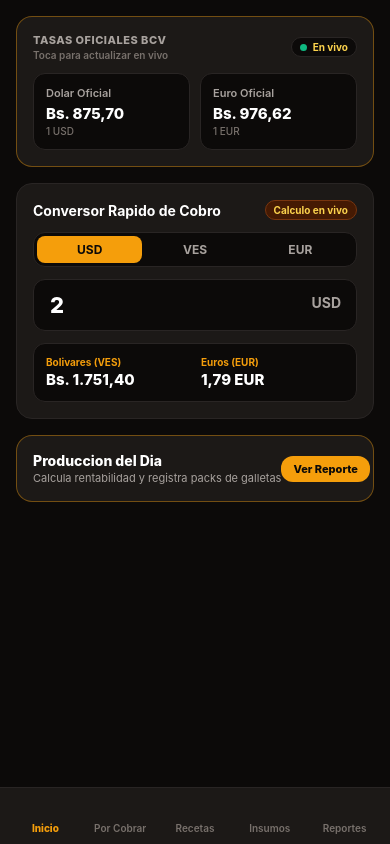
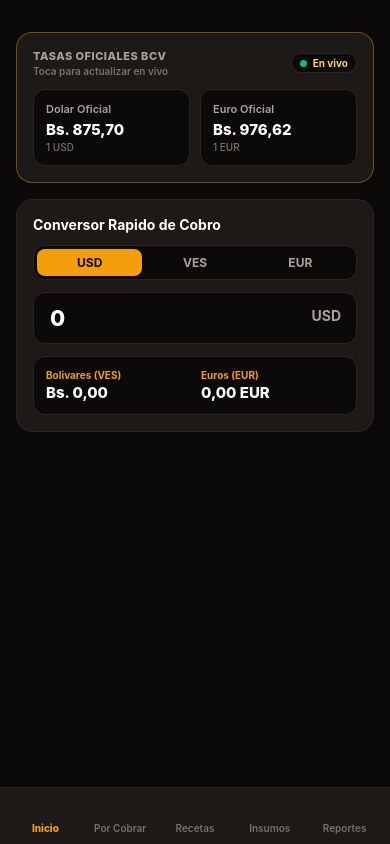
Before and after one commit to Raxcs/Imperio-Galletil, a React Native app: screen / in a window 390 px wide. Built offline with nearby package versions, Linux system fonts and the light colour scheme; no server answers; the database is empty; some icons are missing.

Commit message:
feat: optimizar conversor con conversion automatica al alternar divisas y retirar banner redundante

```diff
--- a/App.tsx
+++ b/App.tsx
@@ -7,6 +7,7 @@ import {
   StatusBar,
   Modal,
   Alert,
+  Platform,
 } from 'react-native';
 import {
   SafeAreaProvider,
@@ -177,8 +178,12 @@ function MainAppContent() {
     };
   }, []);
 
+  const safeTopPadding = Platform.OS === 'android'
+    ? Math.max(insets.top, StatusBar.currentHeight || 24) + 8
+    : Math.max(insets.top, 16);
+
   return (
-    <View style={[styles.safeArea, { paddingTop: insets.top }]}>
+    <View style={[styles.safeArea, { paddingTop: safeTopPadding }]}>
       <StatusBar barStyle="light-content" backgroundColor="#09090b" />
 
       {/* Main Screen Content */}
--- a/src/screens/HomeScreen.tsx
+++ b/src/screens/HomeScreen.tsx
@@ -33,10 +33,48 @@ export const HomeScreen: React.FC<HomeScreenProps> = ({
   onNavigateToProduction,
 }) => {
   const [baseCurrency, setBaseCurrency] = useState<'USD' | 'VES' | 'EUR'>('USD');
-  const [amountStr, setAmountStr] = useState<string>('2');
+  const [amountStr, setAmountStr] = useState<string>('0');
   const [isSyncingRates, setIsSyncingRates] = useState(false);
 
   const numAmount = parseFloat(amountStr) || 0;
+
+  const handleCurrencyChange = (newCurrency: 'USD' | 'VES' | 'EUR') => {
+    if (newCurrency === baseCurrency) return;
+
+    const currentVal = parseFloat(amountStr) || 0;
+    if (currentVal === 0) {
+      setBaseCurrency(newCurrency);
+      setAmountStr('0');
+      return;
+    }
+
+    let converted = 0;
+    if (baseCurrency === 'USD') {
+      if (newCurrency === 'VES') {
+        converted = currentVal * rates.usd_ves;
+      } else if (newCurrency === 'EUR') {
+        const inVes = currentVal * rates.usd_ves;
+        converted = inVes / rates.eur_ves;
+      }
+    } else if (baseCurrency === 'VES') {
+      if (newCurrency === 'USD') {
+        converted = currentVal / rates.usd_ves;
+      } else if (newCurrency === 'EUR') {
+        converted = currentVal / rates.eur_ves;
+      }
+    } else if (baseCurrency === 'EUR') {
+      if (newCurrency === 'USD') {
+        const inVes = currentVal * rates.eur_ves;
+        converted = inVes / rates.usd_ves;
+      } else if (newCurrency === 'VES') {
+        converted = currentVal * rates.eur_ves;
+      }
+    }
+
+    const formatted = converted % 1 === 0 ? converted.toFixed(0) : converted.toFixed(2);
+    setBaseCurrency(newCurrency);
+    setAmountStr(formatted);
+  };
 
   // Conversions
   let displayVes = 0;
@@ -230,9 +268,6 @@ export const HomeScreen: React.FC<HomeScreenProps> = ({
       <View style={styles.card}>
         <View style={styles.cardHeader}>
           <Text style={styles.cardTitle}>Conversor Rapido de Cobro</Text>
-          <View style={styles.badgePill}>
-            <Text style={styles.badgePillText}>Calculo en vivo</Text>
-          </View>
         </View>
 
         {/* Currency Switcher */}
@@ -243,7 +278,7 @@ export const HomeScreen: React.FC<HomeScreenProps> = ({
               <TouchableOpacity
                 key={curr}
                 style={[styles.currencyBtn, isActive && styles.currencyBtnActive]}
-                onPress={() => setBaseCurrency(curr)}
+                onPress={() => handleCurrencyChange(curr)}
               >
                 <Text style={[styles.currencyBtnText, isActive && styles.currencyBtnTextActive]}>
                   {curr}
@@ -320,21 +355,6 @@ export const HomeScreen: React.FC<HomeScreenProps> = ({
           )}
         </View>
       </View>
-
-      {/* Quick Action Banner */}
-      <TouchableOpacity
-        style={styles.bannerAction}
-        onPress={onNavigateToProduction}
-        activeOpacity={0.8}
-      >
-        <View>
-          <Text style={styles.bannerTitle}>Produccion del Dia</Text>
-          <Text style={styles.bannerSubtitle}>Calcula rentabilidad y registra packs de galletas</Text>
-        </View>
-        <View style={styles.bannerBadge}>
-          <Text style={styles.bannerBadgeText}>Ver Reporte</Text>
-        </View>
-      </TouchableOpacity>
     </ScrollView>
   );
 };
@@ -517,37 +537,7 @@ const styles = StyleSheet.create({
     fontWeight: '800',
     color: THEME.colors.textPrimary,
   },
-  bannerAction: {
-    backgroundColor: THEME.colors.card,
-    borderRadius: THEME.radius.lg,
-    borderWidth: 1,
-    borderColor: THEME.colors.cardBorderHighlight,
-    padding: 16,
-    flexDirection: 'row',
-    alignItems: 'center',
-    justifyContent: 'space-between',
-  },
-  bannerTitle: {
-    fontSize: 14,
-    fontWeight: '800',
-    color: THEME.colors.textPrimary,
-    marginBottom: 2,
-  },
-  bannerSubtitle: {
-    fontSize: 11,
-    color: THEME.colors.textSecondary,
-  },
-  bannerBadge: {
-    backgroundColor: THEME.colors.accent,
-    paddingHorizontal: 12,
-    paddingVertical: 6,
-    borderRadius: THEME.radius.md,
-  },
-  bannerBadgeText: {
-    fontSize: 11,
-    fontWeight: '800',
-    color: '#0c0a09',
-  },
+
   updateCard: {
     backgroundColor: THEME.colors.card,
     borderRadius: THEME.radius.lg,
```
